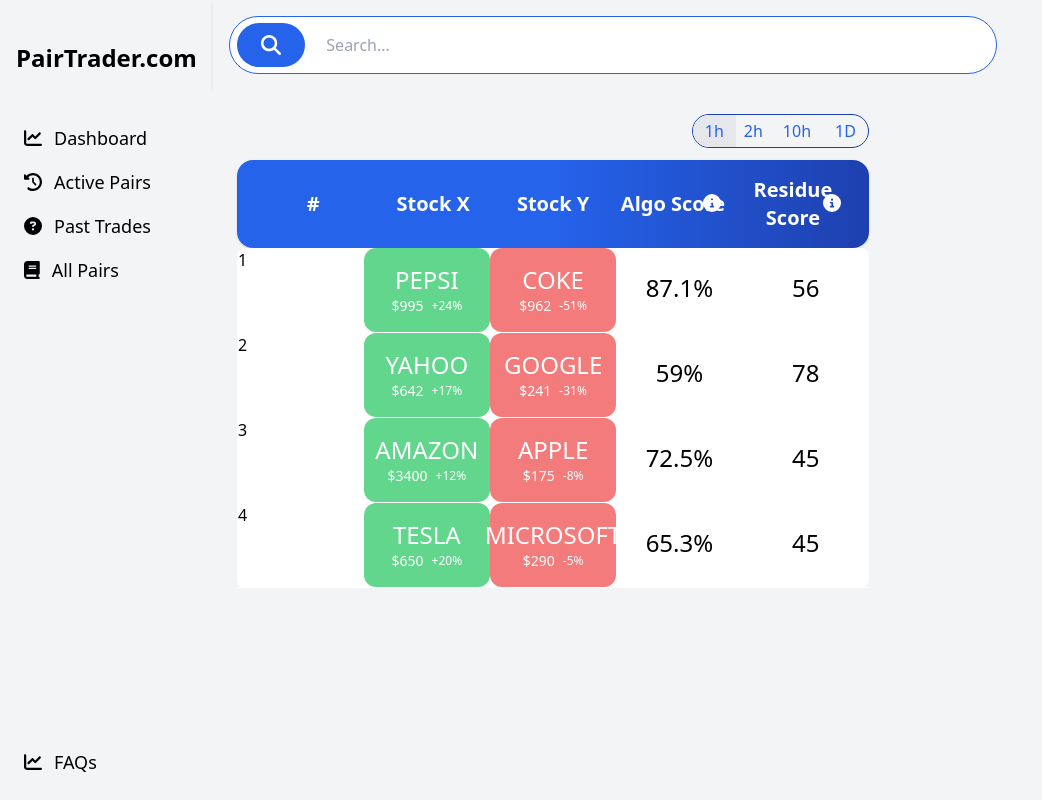
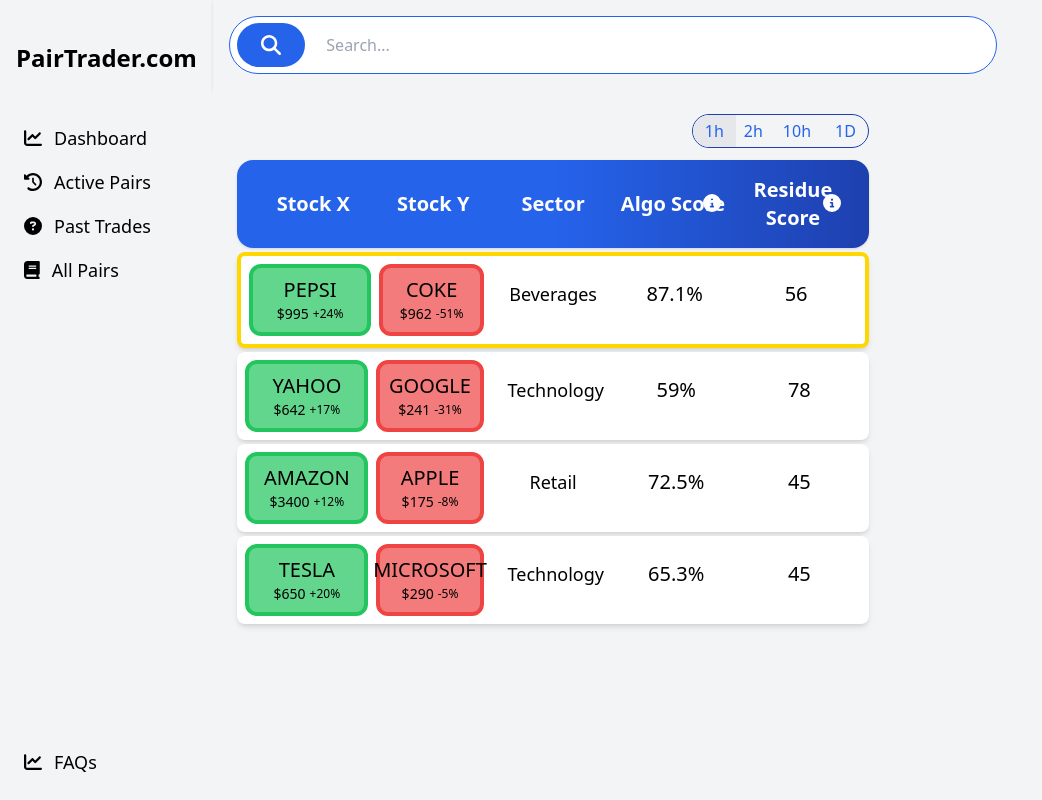
Before and after one commit to SAHIL13928/Pair-Trade, a React (Vite) app: page / in a window 1280 px wide. Shown: the whole page, without its empty margins (0-1042 px from the left). Built offline with nearby package versions, Linux system fonts and the light colour scheme.

Commit message:
added sectors and some style changes

```diff
--- a/src/Components/MainContent.jsx
+++ b/src/Components/MainContent.jsx
@@ -6,12 +6,12 @@
 function MainContent() {
   const [timeline, setTimeline] = useState('1h');
 
-  // Sample data for stocks
+  // Sample data for stocks with sector information
   const stockRows = [
-    { stock1: 'PEPSI', price1: 995, change1: 24, stock2: 'COKE', price2: 962, change2: -51, algo: '87.1%', residue: 56 },
-    { stock1: 'YAHOO', price1: 642, change1: 17, stock2: 'GOOGLE', price2: 241, change2: -31, algo: '59%', residue: 78 },
-    { stock1: 'AMAZON', price1: 3400, change1: 12, stock2: 'APPLE', price2: 175, change2: -8, algo: '72.5%', residue: 45 },
-    { stock1: 'TESLA', price1: 650, change1: 20, stock2: 'MICROSOFT', price2: 290, change2: -5, algo: '65.3%', residue: 45 }
+    { stock1: 'PEPSI', price1: 995, change1: 24, stock2: 'COKE', price2: 962, change2: -51, sector: 'Beverages', algo: '87.1%', residue: 56 },
+    { stock1: 'YAHOO', price1: 642, change1: 17, stock2: 'GOOGLE', price2: 241, change2: -31, sector: 'Technology', algo: '59%', residue: 78 },
+    { stock1: 'AMAZON', price1: 3400, change1: 12, stock2: 'APPLE', price2: 175, change2: -8, sector: 'Retail', algo: '72.5%', residue: 45 },
+    { stock1: 'TESLA', price1: 650, change1: 20, stock2: 'MICROSOFT', price2: 290, change2: -5, sector: 'Technology', algo: '65.3%', residue: 45 }
   ];
 
   return (
@@ -50,9 +50,9 @@
         {/* Header Row */}
         <div className="bg-gradient-to-r from-blue-600 via-blue-600 to-blue-800 p-4 shadow rounded-2xl">
           <div className="grid grid-cols-5 text-center items-center">
-            <h3 className="text-white font-bold text-xl">#</h3> {/* Serial Number Header */}
             <h3 className="text-white font-bold text-xl">Stock X</h3>
             <h3 className="text-white font-bold text-xl">Stock Y</h3>
+            <h3 className="text-white font-bold text-xl">Sector</h3>
             <div className="relative">
               <h3 className="text-white font-bold text-xl">Algo Score</h3>
               <button className="absolute right-0 top-1/2 transform -translate-y-1/2 p-3">
@@ -69,7 +69,7 @@
         </div>
 
 {/* Data Rows */}
-        <div className="rounded-lg bg-white">
+<div className="rounded-lg bg-gray-100">
   {stockRows.map((row, index) => (
     <Link
       key={index}
@@ -77,21 +77,17 @@
       state={{ row }} // Pass the entire row data via state
       className="block transition-all duration-200 cursor-pointer hover:bg-gray-200 hover:shadow-lg hover:scale-105"
     >
-              {/* Add a white border between rows */}
-              <div className="grid grid-cols-5 text-center border-b border-white">
-                {/* Serial Number */}
-                <div className="w-1/12"> {/* 1/4th of the width of other columns */}
-                  {index + 1}
-                </div>
+      {/* Increased margin between rows */}
+     <div className={`grid grid-cols-5 text-center p-2 bg-white shadow-md rounded-lg my-8 ${index === 0 ? 'border-4 border-[#FFD700]' : ''}`} style={{ marginTop: '4px', marginBottom: '4px' }}>
 
         {/* Stock 1 */}
         <div
-                  className={`flex flex-col rounded-xl items-center p-4 ${row.change1 > 0 ? 'bg-green-500 bg-opacity-70' : 'bg-red-500 bg-opacity-30'}`}
+          className={`flex flex-col rounded-xl items-center p-2 border-4 ${row.change1 > 0 ? 'border-green-500 bg-green-500 bg-opacity-70' : 'border-red-500 bg-red-500 bg-opacity-30'}`}
         >
-                  <p className="font text-2xl text-white">{row.stock1}</p>
-                  <div className="flex items-center space-x-2">
-                    <p className="text-sm text-white">${row.price1}</p>
-                    <p className={`text-xs text-white`}>
+          <p className="font text-xl text-black">{row.stock1}</p>
+          <div className="flex items-center space-x-1">
+            <p className="text-sm text-black">${row.price1}</p>
+            <p className={`text-xs text-black`}>
               {row.change1 > 0 ? '+' : ''}{row.change1}%
             </p>
           </div>
@@ -99,26 +95,34 @@
 
         {/* Stock 2 */}
         <div
-                  className={`flex flex-col rounded-xl items-center p-4 ${row.change2 > 0 ? 'bg-green-500 bg-opacity-50' : 'bg-red-500 bg-opacity-70'}`}
+          className={`flex flex-col rounded-xl items-center p-2 mx-2 border-4 ${row.change2 > 0 ? 'border-green-500 bg-green-500 bg-opacity-50' : 'border-red-500 bg-red-500 bg-opacity-70'}`}
         >
-                  <p className="font text-2xl text-white">{row.stock2}</p>
-                  <div className="flex items-center space-x-2">
-                    <p className="text-sm text-white">${row.price2}</p>
-                    <p className={`text-xs text-white`}>
+          <p className="font text-xl text-black">{row.stock2}</p>
+          <div className="flex items-center space-x-1">
+            <p className="text-sm text-black">${row.price2}</p>
+            <p className={`text-xs text-black`}>
               {row.change2 > 0 ? '+' : ''}{row.change2}%
             </p>
           </div>
         </div>
 
+        {/* Sector */}
+        <div className="font text-lg p-4">{row.sector}</div>
+
         {/* Algo Score */}
-                <div className="font text-2xl p-6">{row.algo}</div>
+        <div className="font text-xl p-4">{row.algo}</div>
 
         {/* Residue Score */}
-                <div className="font text-2xl p-6">{row.residue}</div>
+        <div className="font text-xl p-4">{row.residue}</div>
       </div>
     </Link>
   ))}
 </div>
+
+
+
+
+
       </div>
     </div>
   );
--- a/src/Components/StockDetails.jsx
+++ b/src/Components/StockDetails.jsx
@@ -42,31 +42,36 @@
     <div className="page-container p-5 min-h-screen">
       <div className="max-w-[62%] mr-auto">
         {/* Trading Formula Section */}
+        <h2 className='text-2xl font-bold text-cebter mb-4'>PEPSI-COKE Pair</h2>
         <div className=" bg-white rounded-lg border- mb-4 h-auto">
+
   {/* Content of the box */}
 <div className="pt-2 pb-4 px-4">
   <div className="grid grid-cols-4 h-full">
     {/* Top-left: Regression Equation */}
-      <div className="col-span-2 flex items-start justify-start">
-        <p className="font-bold pl-48">Regression Equation </p>
+    <div className="col-span-2 flex items-center justify-start">
+      <p className="font-bold pl-4">Regression Equation</p>
     </div>
 
     {/* Middle content (spanning full width) */}
-      <div className="col-span-4 text-center py-3">
+    <div className="col-span-4 text-center ">
       <p className="text-2xl pl-2">PEPSI = 2 COKE + 5 + RESIDUAL</p>
     </div>
 
     {/* Bottom-left: Correlation */}
-      <div className="col-span-2 flex items-end justify-start">
-        <p className="font-bold pl-48">Correlation: 0.95</p>
+    <div className="col-span-2 flex items-center justify-start">
+      <p className="font-bold pl-4">Correlation:</p>
+      <p className="text-sm ml-1">0.95</p>
     </div>
 
     {/* Bottom-right: Co-integration */}
-      <div className="col-span-2 flex items-end justify-end">
-        <p className="font-bold mr-48">Co-integration: 0.05</p>
+    <div className="col-span-2 flex items-center justify-end">
+      <p className="font-bold mr-1">Co-integration:</p>
+      <p className="text-sm font-bold">{0.05}</p>
     </div>
   </div>
 </div>
+
 </div>
 
 
```
Lines whose indentation alone changed are shown as unchanged.
